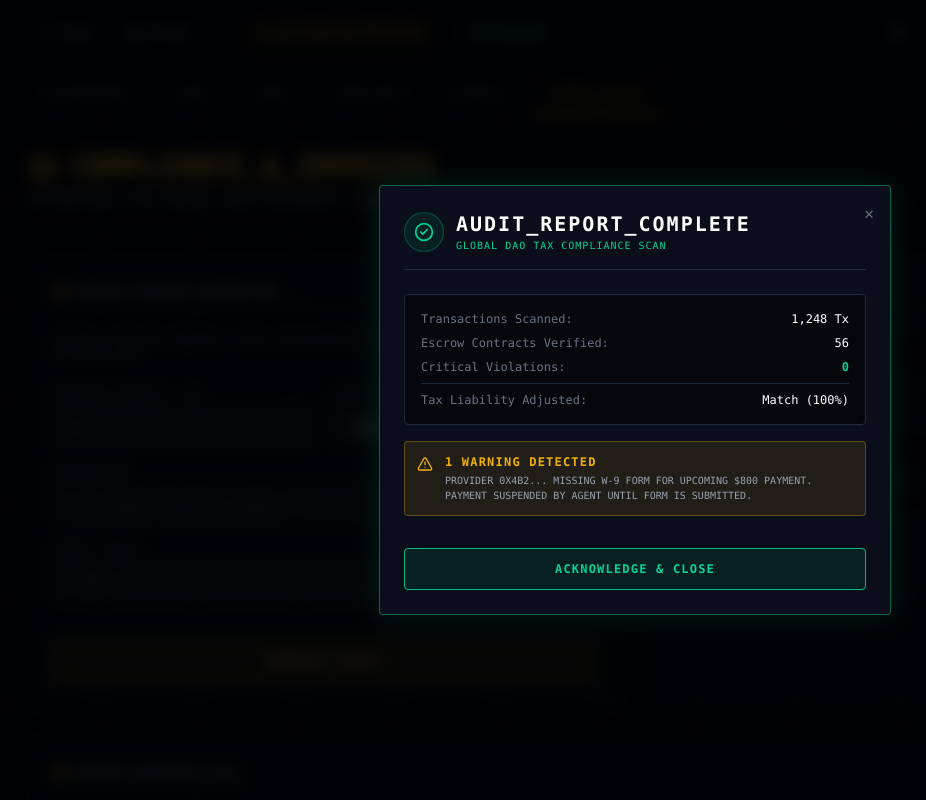
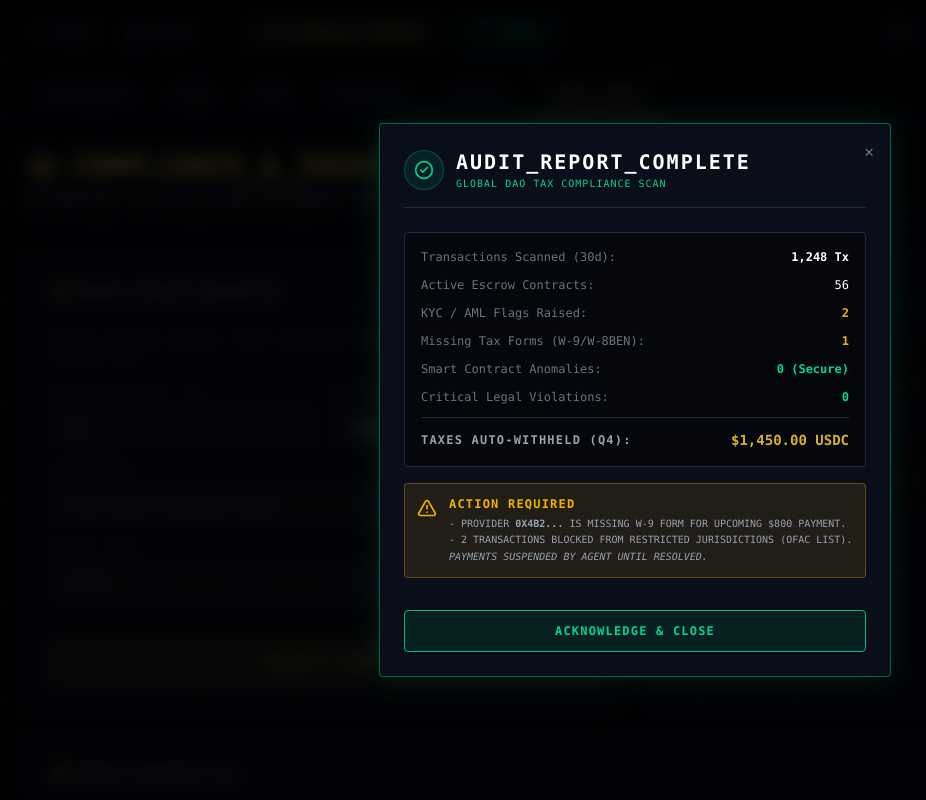
Before and after one commit to tuannguyenvan95/EvoTrade-DAO, a Next.js app in the folder nexusguard/: page /dashboard/compliance in a window 1280 px wide. Both pictures are taken after a click on the button "RUN COMPLIANCE AUDIT". Shown: the top 800 px of the page, without its empty margins (5-931 px from the left). Built offline with nearby package versions, Linux system fonts and the light colour scheme; no server answers.

Commit message:
feat: expand Audit Report with detailed Web3 compliance metrics

```diff
--- a/nexusguard/src/app/dashboard/compliance/page.tsx
+++ b/nexusguard/src/app/dashboard/compliance/page.tsx
@@ -202,30 +202,47 @@ export default function CompliancePage() {
             </div>
 
             <div className="space-y-4 text-sm text-gray-300">
-              <div className="bg-black/50 p-4 border border-gray-800 rounded-sm font-mono text-xs space-y-2">
-                <div className="flex justify-between">
-                  <span className="text-gray-500">Transactions Scanned:</span>
-                  <span className="text-white">1,248 Tx</span>
+              <div className="bg-black/50 p-4 border border-gray-800 rounded-sm font-mono text-xs space-y-3">
+                <div className="flex justify-between items-center">
+                  <span className="text-gray-500">Transactions Scanned (30d):</span>
+                  <span className="text-white font-bold">1,248 Tx</span>
                 </div>
-                <div className="flex justify-between">
-                  <span className="text-gray-500">Escrow Contracts Verified:</span>
+                <div className="flex justify-between items-center">
+                  <span className="text-gray-500">Active Escrow Contracts:</span>
                   <span className="text-white">56</span>
                 </div>
-                <div className="flex justify-between">
-                  <span className="text-gray-500">Critical Violations:</span>
+                <div className="flex justify-between items-center">
+                  <span className="text-gray-500">KYC / AML Flags Raised:</span>
+                  <span className="text-yellow-500 font-bold">2</span>
+                </div>
+                <div className="flex justify-between items-center">
+                  <span className="text-gray-500">Missing Tax Forms (W-9/W-8BEN):</span>
+                  <span className="text-yellow-500 font-bold">1</span>
+                </div>
+                <div className="flex justify-between items-center">
+                  <span className="text-gray-500">Smart Contract Anomalies:</span>
+                  <span className="text-emerald-400 font-bold">0 (Secure)</span>
+                </div>
+                <div className="flex justify-between items-center">
+                  <span className="text-gray-500">Critical Legal Violations:</span>
                   <span className="text-emerald-400 font-bold">0</span>
                 </div>
-                <div className="border-t border-gray-800 pt-2 mt-2 flex justify-between">
-                  <span className="text-gray-500">Tax Liability Adjusted:</span>
-                  <span className="text-white">Match (100%)</span>
+
+                <div className="border-t border-gray-800 pt-3 mt-3 flex justify-between items-center">
+                  <span className="text-gray-400 font-bold uppercase tracking-widest">Taxes Auto-Withheld (Q4):</span>
+                  <span className="text-[#d4af37] font-bold text-sm">$1,450.00 USDC</span>
                 </div>
               </div>
 
               <div className="bg-yellow-500/10 border border-yellow-500/30 p-3 rounded-sm flex items-start gap-3">
-                <AlertTriangle className="w-4 h-4 text-yellow-500 shrink-0 mt-0.5" />
+                <AlertTriangle className="w-5 h-5 text-yellow-500 shrink-0 mt-0.5" />
                 <div>
-                  <p className="text-xs font-bold text-yellow-500 uppercase tracking-widest mb-1">1 Warning Detected</p>
-                  <p className="text-[10px] text-gray-400 uppercase">Provider 0x4B2... missing W-9 form for upcoming $800 payment. Payment suspended by Agent until form is submitted.</p>
+                  <p className="text-xs font-bold text-yellow-500 uppercase tracking-widest mb-1">Action Required</p>
+                  <p className="text-[10px] text-gray-400 uppercase leading-relaxed">
+                    - Provider <strong>0x4B2...</strong> is missing W-9 form for upcoming $800 payment.<br/>
+                    - 2 transactions blocked from restricted jurisdictions (OFAC List).<br/>
+                    <em>Payments suspended by Agent until resolved.</em>
+                  </p>
                 </div>
               </div>
 
```
